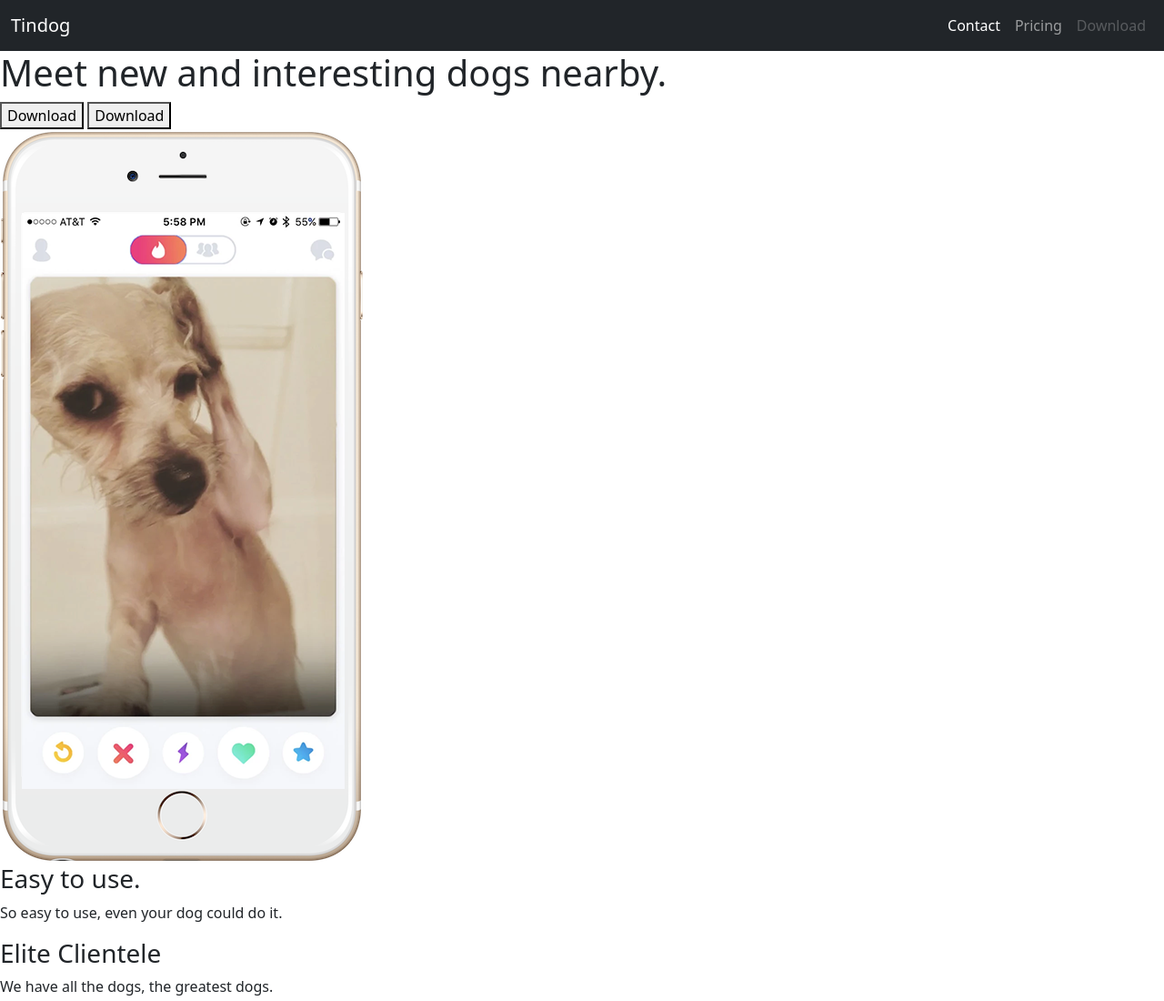
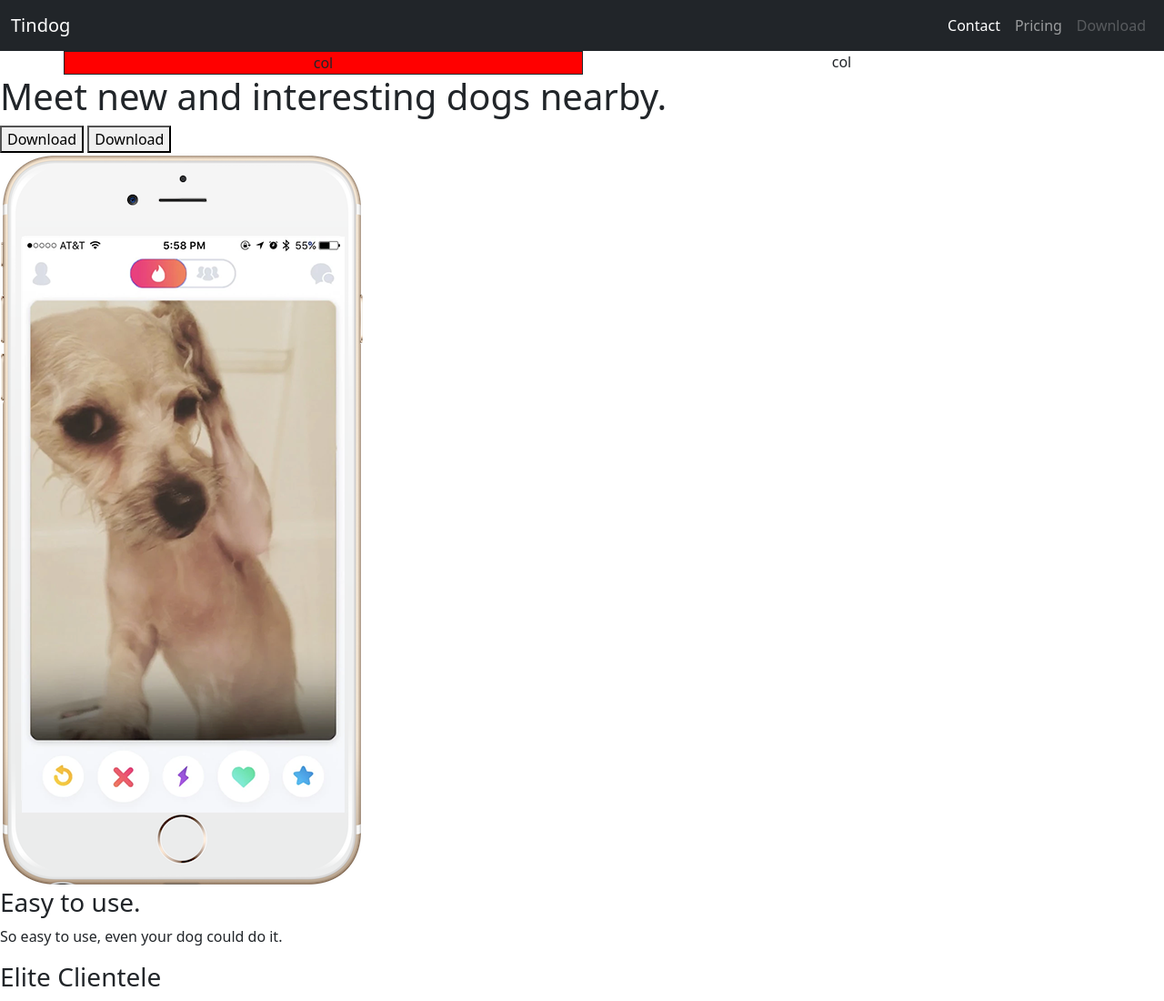
Before and after one commit to HenryElvis/100DaysOfCode, a plain HTML site: page Day58/TinDog Start Here/index.html in a window 1280 px wide. Shown: the top 1100 px of the page at 91% size. Drawn offline with nearby package versions, Linux system fonts and the light colour scheme.

```diff
--- a/Day58/TinDog Start Here/index.html
+++ b/Day58/TinDog Start Here/index.html
@@ -39,6 +39,17 @@
           </div>
       </div>
   </nav>
+
+  <div class="container text-center">
+    <div class="row">
+      <div class="col" style="background-color: red; border: 1px solid;">
+        col
+      </div>
+      <div class="col">
+        col
+      </div>
+    </div>
+  </div>
 
     <!-- Title -->
 
```
